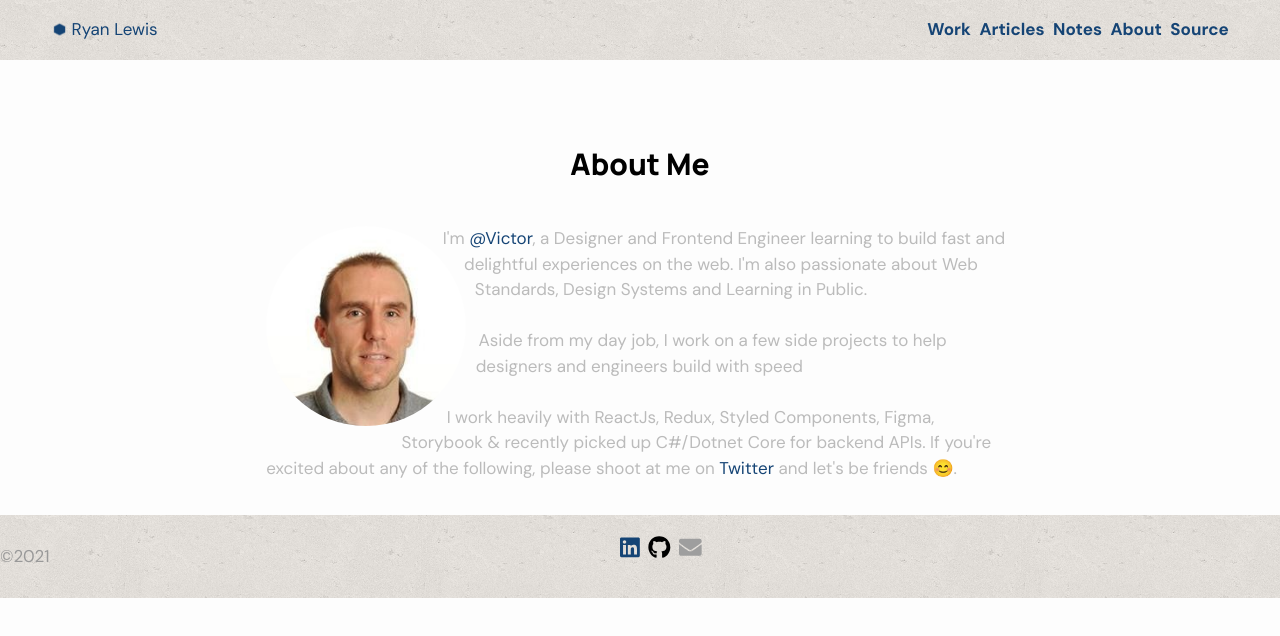
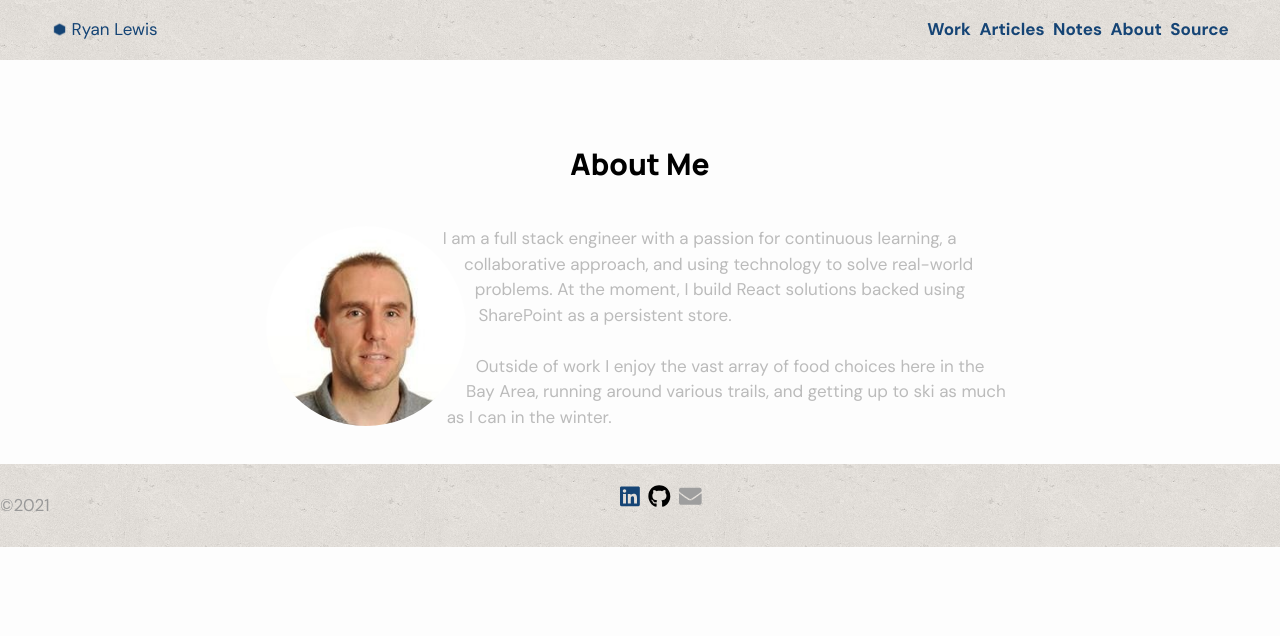
Before and after one commit to rylew2/portfolio-rylew, a Next.js app: page /about in a window 1280 px wide. Shown: the top 636 px of the page. Built offline with nearby package versions, Linux system fonts and the light colour scheme.

Commit message:
update about page, adjust icon height / vertical align

```diff
--- a/components/styles/footer.styles.ts
+++ b/components/styles/footer.styles.ts
@@ -12,17 +12,6 @@ export const StyledFooterSection = styled.footer`
 
     padding: 20px 0px;
   }
-
-  /* .footerIcon {
-    box-shadow: 1px 1px 3px hsl(0deg 0% 0% / 40%);
-    color: hsl(0, 0%, 100%);
-    &.linkedin {
-      color: #154475;
-      &.hover {
-        color: black;
-      }
-    }
-  } */
 
   .linkedin:hover,
   .github:hover,
@@ -116,6 +105,7 @@ export const StyledFooterSection = styled.footer`
     display: flex;
     margin: auto;
     margin-bottom: 1em;
+    top: 50%;
   }
 
   .footerSocialLink {
--- a/pages/about.tsx
+++ b/pages/about.tsx
@@ -21,36 +21,13 @@ const About = () => {
               <Image src="/images/avatar.jpg" width={200} height={200} alt="Victor Ofoegbu" />
             </div>
             <p>
-              I'm{" "}
-              <a
-                href="https://twitter.com/vick_OnRails"
-                target="_blank"
-                rel="noopenner noreferrer"
-              >
-                @Victor
-              </a>
-              , a Designer and Frontend Engineer learning to build fast and
-              delightful experiences on the web. I'm also passionate about Web
-              Standards, Design Systems and Learning in Public.
+            I am a full stack engineer with a passion for continuous learning, a collaborative approach, and using technology to solve real-world problems. At the moment, I build React solutions backed using SharePoint as a persistent store.
             </p>
             <p>
-              Aside from my day job, I work on a few side projects to help
-              designers and engineers build with speed
+              Outside of work I enjoy the vast array of food choices here in the Bay Area, running around various trails, and getting up to ski as much as I can in the winter.
             </p>
 
-            <p>
-              I work heavily with ReactJs, Redux, Styled Components, Figma,
-              Storybook & recently picked up C#/Dotnet Core for backend APIs. If
-              you're excited about any of the following, please shoot at me on{" "}
-              <a
-                href="https://twitter.com/vick_OnRails"
-                target="_blank"
-                rel="noopenner noreferrer"
-              >
-                Twitter
-              </a>{" "}
-              and let's be friends 😊.
-            </p>
+
           </div>
         </Container>
       </StyledAbout>
```
